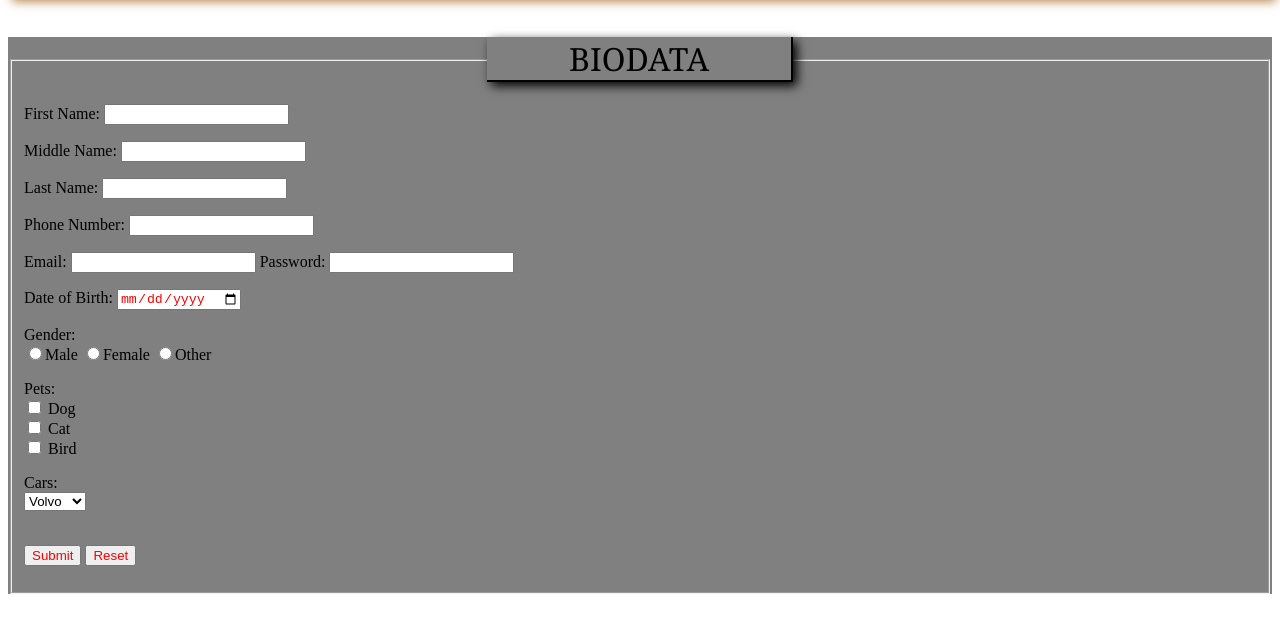
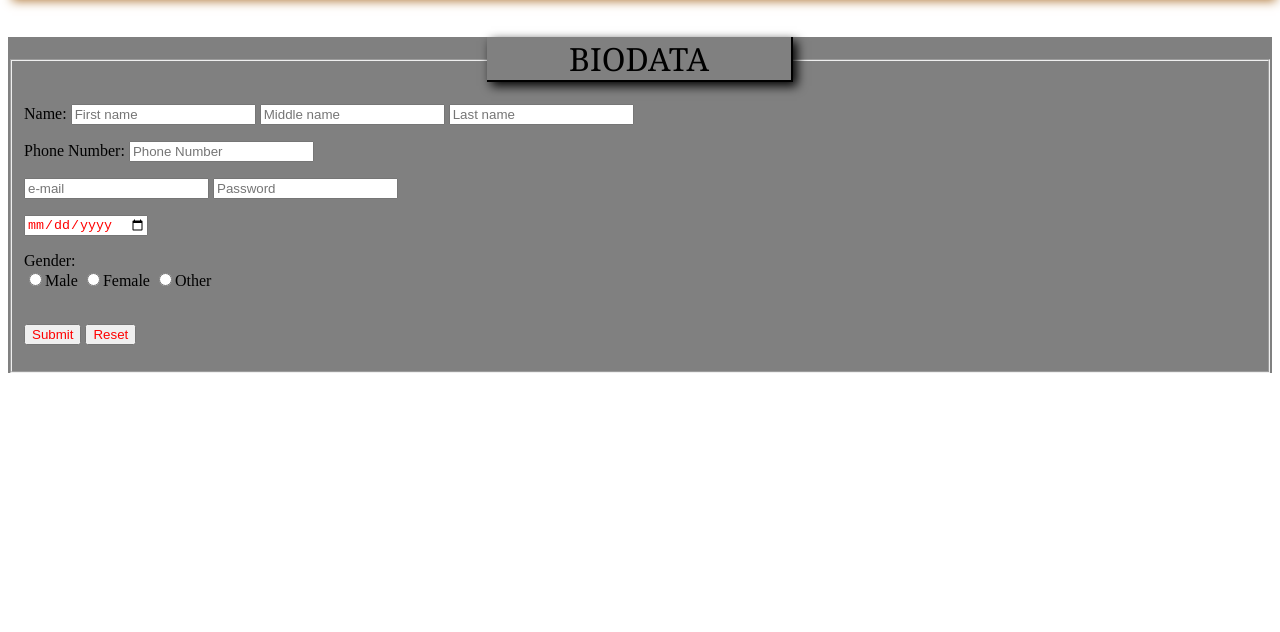
Before and after one commit to Peejakes/task, a plain HTML site: page task.html in a window 1280 px wide. Shown: the part 90-722 px from the top of the page. Drawn offline with Linux system fonts and the light colour scheme.

Commit message:
fisrt tesk review

```diff
--- a/task.html
+++ b/task.html
@@ -8,23 +8,23 @@
 </head>
 <body>
     <h3>Fill in your BioData</h3>
-<!-- 		use get, not post
- --><form onsubmit="myFunction()">
+<!-- 		use get, not post-->
+ <form onsubmit="myFunction()">
 
         <fieldset>
             <legend>BIODATA</legend>
-            <p>First Name: <input type="text" name="firstname"><p>
-            Middle Name: <input type="text" name="middlename"><p>
-            Last Name: <input type="text" name="lastname"></p>
-            <p>Phone Number: <input type="text" name="lastname"></p>
-            <p>Email: <input type="email" name="email" required>
-            Password: <input type="password" name="password" min="5"></p>
-            <p>Date of Birth: <input type="date"></p>
+            <p>Name: <input type="text" name="firstname" placeholder="First name">
+            <input type="text" name="middlename" placeholder="Middle name">
+            <input type="text" name="lastname" placeholder="Last name "></p>
+            <p>Phone Number: <input type="text" name="lastname" placeholder="Phone Number"></p>
+            <p><input type="email" name="email" required placeholder="e-mail">
+            <input type="password" name="password" min="5" placeholder="Password"></p>
+            <p><input type="date" placeholder="D.O.B" required></p>
             Gender:<br>
             <input type="radio" name="gender">Male
             <input type="radio" name="gender">Female
             <input type="radio" name="gender">Other<br>
-            <p>Pets: <br>
+            <!--<p>Pets: <br>
             <input type="checkbox" name="dog"> Dog <br>
             <input type="checkbox" name="cat"> Cat <br>
             <input type="checkbox" name="bird"> Bird </p>
@@ -34,8 +34,8 @@
                 <option value="Audi" name="audi">Audi</option>
                 <option value="Bens" name="Bens">Bens</option>
                 <option value="Camry" name="camry">Camry</option>
-                <option value="Lexus" name="lexus">Lexus</option>
-            </select><br>
+                <option value="Lexus" name="lexus">Lexus</option>>
+            </select><br> -->
             <br>
             <p><input type="submit">
             <input type="reset"></p>
```
